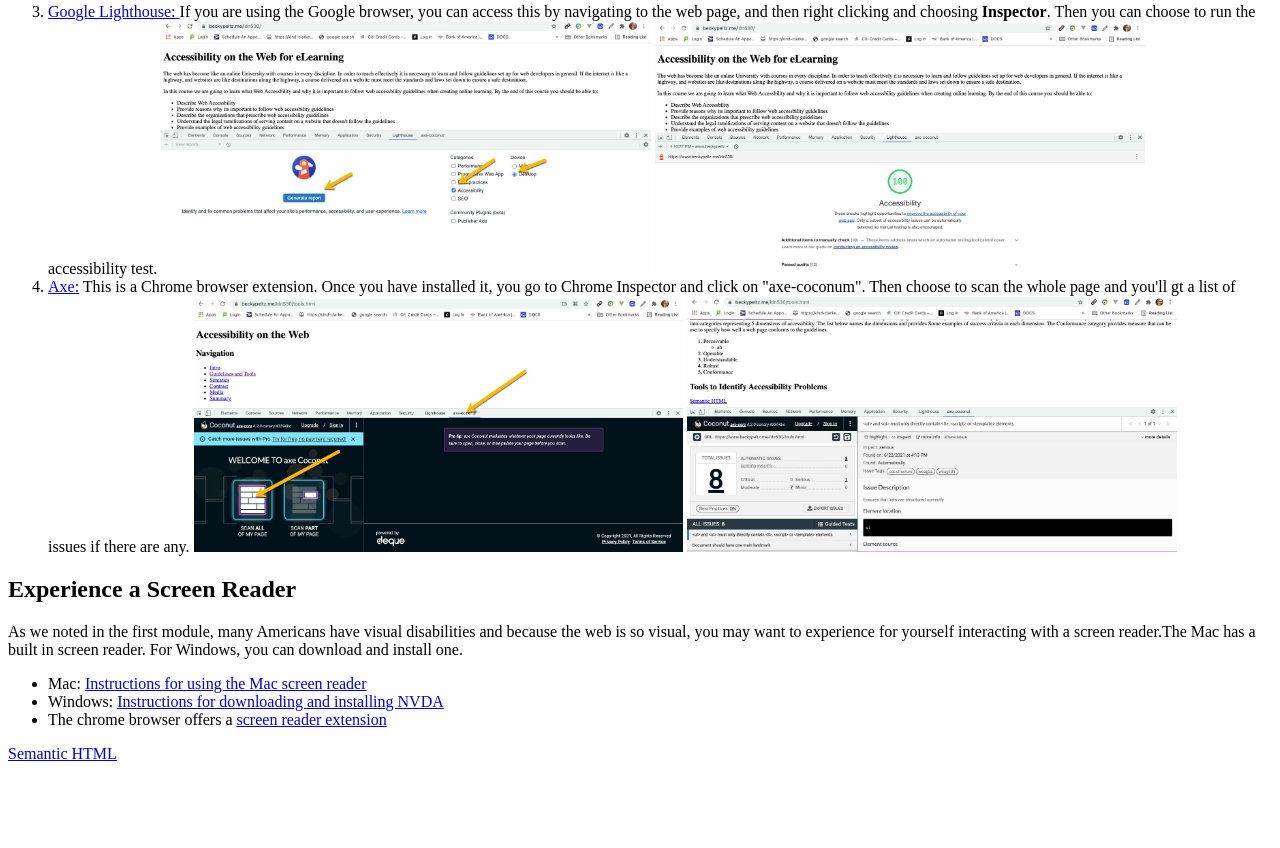
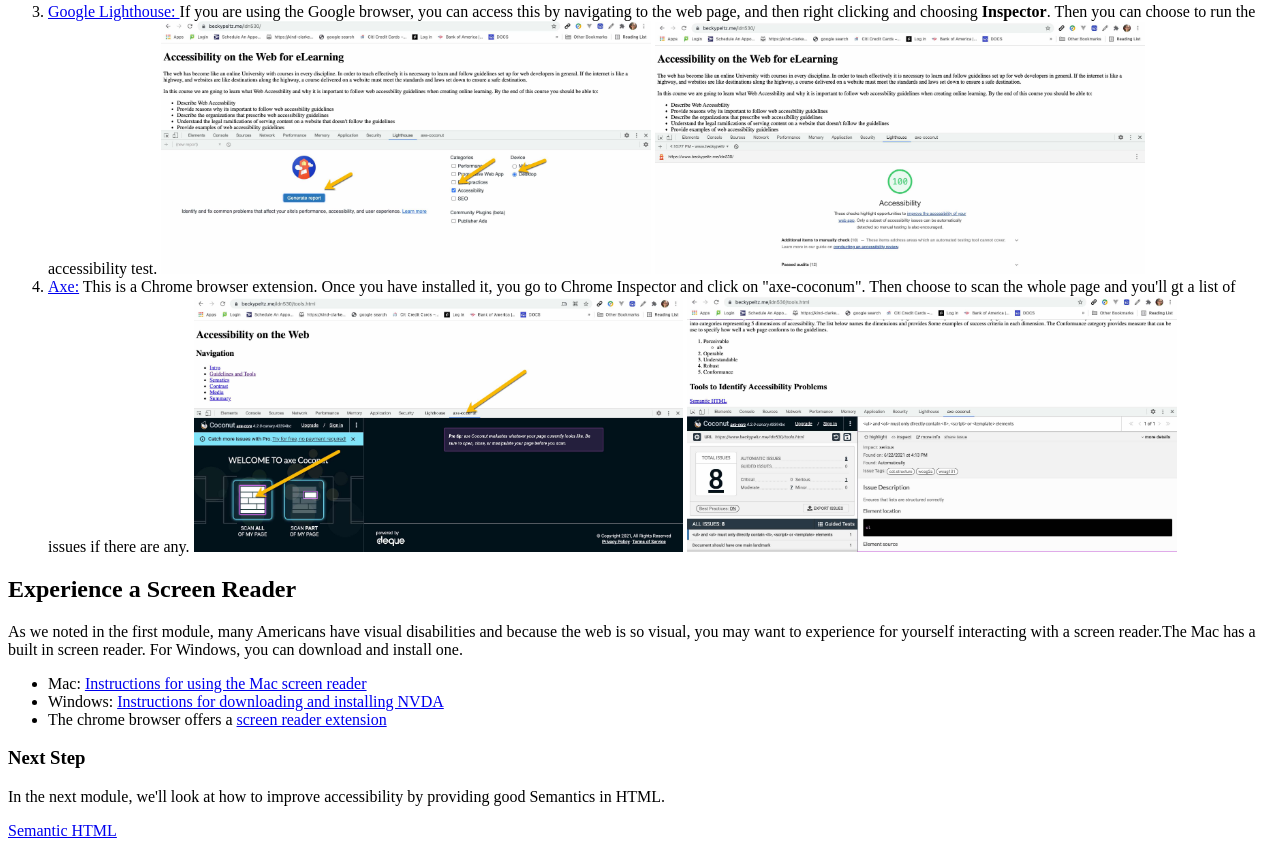
Before and after one commit to rebeccapeltz/idn530, a plain HTML site: page tools.html in a window 1280 px wide. Shown: the part 1678-2526 px from the top of the page. Before the commit the page ends 2449 px from the top, so only its background shows below. Drawn offline with Linux system fonts and the light colour scheme.

Commit message:
update tools

```diff
--- a/tools.html
+++ b/tools.html
@@ -122,6 +122,10 @@
             <a href="https://chrome.google.com/webstore/detail/screen-reader/kgejglhpjiefppelpmljglcjbhoiplfn?hl=en">screen reader extension</a>
         </li>
     </ul>
+
+    <h3>Next Step</h3>
+    <p>In the next module, we'll look at how to improve accessibility by providing good Semantics in HTML.
+    </p>
     <footer>
         <a href=" ./semantics.html ">Semantic HTML</a>
     </footer>
```
